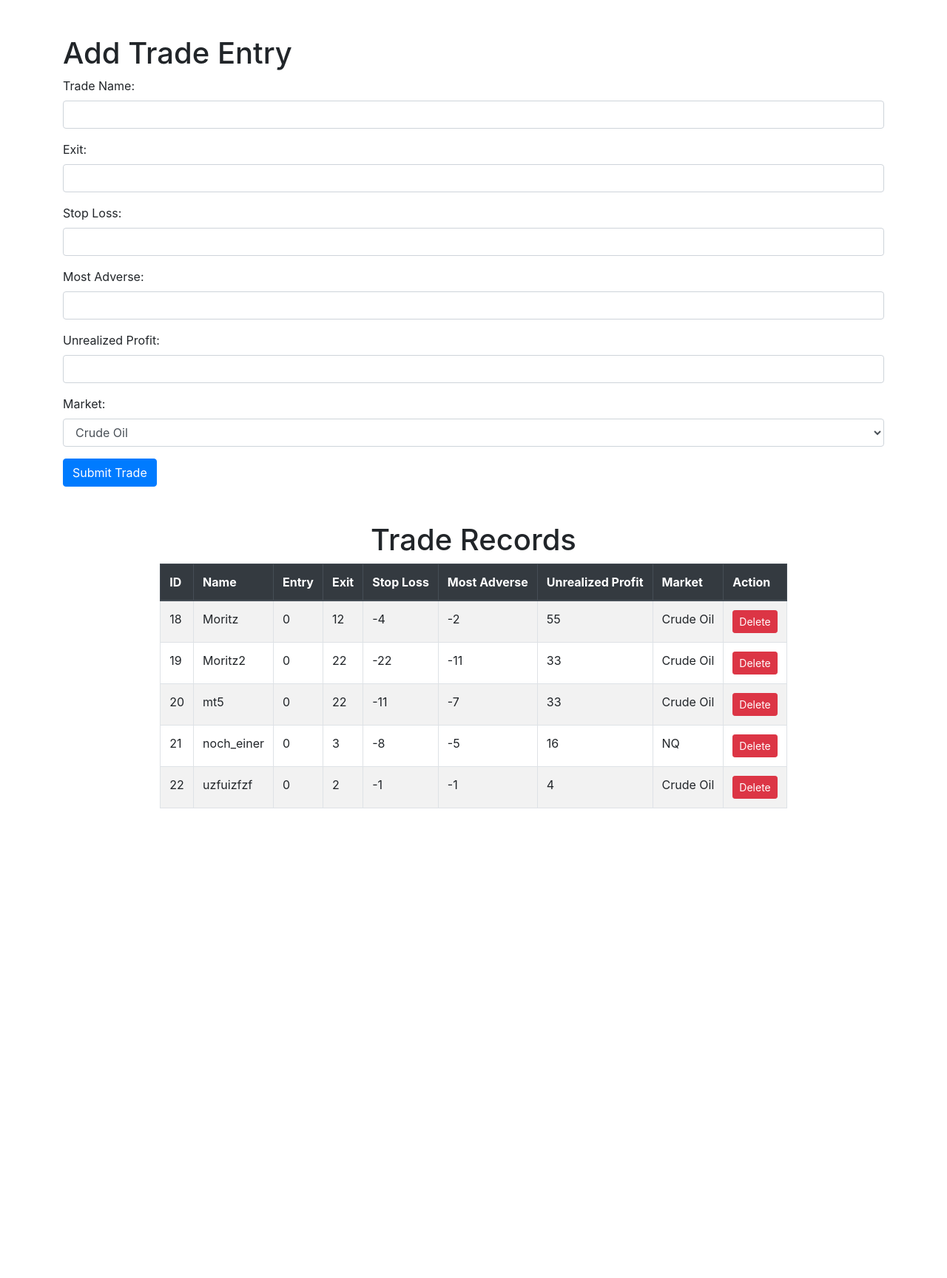
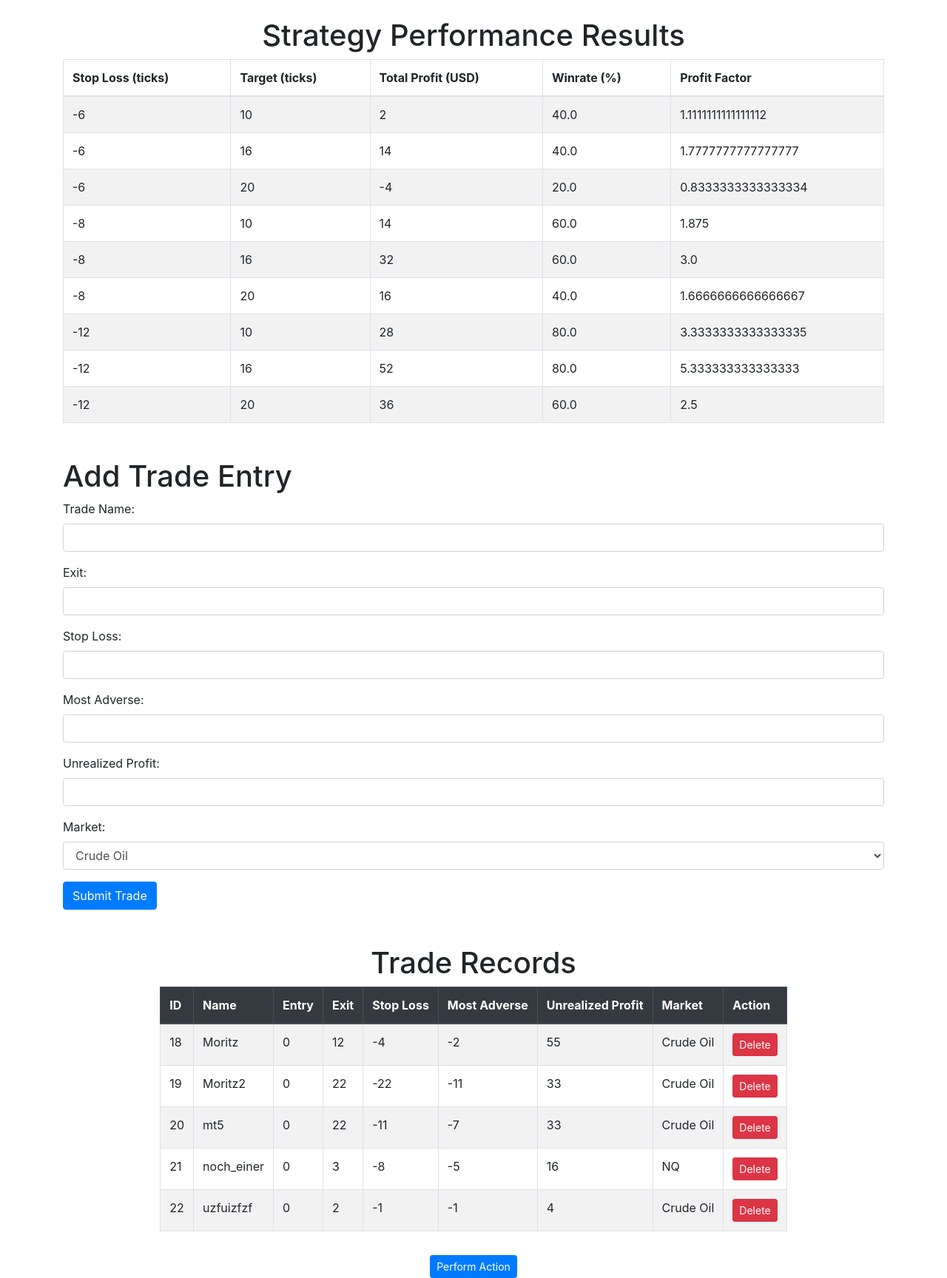
Before and after one commit to ionleader/Trading-Analysis-WebApp, a Flask app: page / in a window 1280 px wide. Shown: the whole page at 74% size. Before the commit the page ends 1093 px from the top, so only its background shows below. Run offline with Flask 3, Linux system fonts and the light colour scheme; data comes from the database, SQL or seed files in the repository; both versions use the stored data as it was after the commit; some libraries are stand-ins or nearby versions.

Commit message:
Table mit simualations ergebnissen

```diff
--- a/app.py
+++ b/app.py
@@ -1,5 +1,7 @@
 from flask import Flask, render_template, request, flash, redirect, url_for
 import sqlite3
+import numpy as np
+
 
 app = Flask(__name__)
 app.secret_key = 'your_secret_key'  # Set a secret key for session management
@@ -26,7 +28,27 @@ def init_db():
         )''')
     print("Database initialized.")
 
+def create_strategy_performance_table():
+    """Create a table for storing strategy performance results."""
+    with get_db() as conn:
+        conn.execute('''
+            CREATE TABLE IF NOT EXISTS strategy_performance (
+                id INTEGER PRIMARY KEY AUTOINCREMENT,
+                stop_loss INTEGER,
+                target INTEGER,
+                total_profit REAL,
+                winrate REAL,
+                profit_factor REAL
+            )
+        ''')
+    print("strategy_performance table is ready or already exists.")
+
+
+
+
 init_db()
+create_strategy_performance_table()
+
 
 @app.route('/trade_entry', methods=['GET', 'POST'])
 def trade_entry():
@@ -104,8 +126,6 @@ def get_all_trades():
     return trades
 
 
-
-#Simulation
 def simulate_strategy(stop_loss, target, trades):
     """
     Simulates the performance of a trading strategy given stop loss and target levels.
@@ -113,9 +133,12 @@ def simulate_strategy(stop_loss, target, trades):
     Raises an error if any trade entry is not 0.
     """
     # Check if all trades have an entry price of 0
+    print("Starting strategy simulation...")
     for trade in trades:
         if trade['entry'] != 0:
             raise ValueError("All trades must have an entry price of 0.")
+        print(
+            f"Evaluating trade: {trade['entry']}, {trade['exit']}, {trade['stop_loss']}, {trade['most_adverse']}, {trade['unrealized_profit']}")
 
     profits = []
 
@@ -123,26 +146,75 @@ def simulate_strategy(stop_loss, target, trades):
     for trade in trades:
         entry = trade['entry']
         exit_value = trade['exit']
+        stop_loss_value = trade['stop_loss']  # Access the correct stop_loss from the database
         most_adverse = trade['most_adverse']
         unrealized_profit = trade['unrealized_profit']
+
+        print(
+            f"Simulating trade: Entry: {entry}, Exit: {exit_value}, Stop Loss: {stop_loss_value}, Most Adverse: {most_adverse}, Unrealized Profit: {unrealized_profit}")
 
         # Calculate potential stop loss hit
         if most_adverse <= entry + stop_loss:
             profit = stop_loss  # Stop loss hit
+            print(f"Stop loss hit. Profit: {profit}")
         # Check if the unrealized profit meets or exceeds the target
         elif unrealized_profit >= entry + target:
             profit = target  # Target hit
+            print(f"Target hit. Profit: {profit}")
         else:
             profit = stop_loss  # If neither stop loss nor target hit, assume stop loss is the loss
+            print(f"No target or stop loss hit. Profit: {profit}")
 
         profits.append(profit)
 
+    print(f"Completed strategy simulation for stop loss: {stop_loss}, target: {target}")
     return np.array(profits)
 
 
+def analyze_strategies(trades):
+    """
+    Analyze various stop loss and target combinations to suggest improvements.
+    Returns the best strategy and performance results including P&L curves.
+    """
+    stop_loss_values = [-6, -8, -12]  # Example negative stop loss values
+    target_values = [10, 16, 20]  # Example target values
 
+    best_strategy = None
+    best_performance = -np.inf
+    performance_results = []
+    pnl_curves = {}
 
+    for stop_loss in stop_loss_values:
+        for target in target_values:
+            profits = simulate_strategy(stop_loss, target, trades)
+            total_profit = profits.sum()
+            winrate = (profits > 0).mean() * 100
+            profit_factor = (profits[profits > 0].sum() / abs(profits[profits < 0].sum())) if (profits < 0).sum() > 0 else float('inf')
 
+            # Calculate cumulative P&L curve
+            cumulative_pnl = np.cumsum(profits)
+            pnl_curves[(stop_loss, target)] = cumulative_pnl
+
+            performance_results.append({
+                'Stop Loss': stop_loss,
+                'Target': target,
+                'Total Profit': total_profit,
+                'Winrate': winrate,
+                'Profit Factor': profit_factor
+            })
+
+            # Check if this strategy is better
+            if total_profit > best_performance:
+                best_performance = total_profit
+                best_strategy = {
+                    'Stop Loss': stop_loss,
+                    'Target': target,
+                    'Total Profit': total_profit,
+                    'Winrate': winrate,
+                    'Profit Factor': profit_factor
+                }
+
+    return best_strategy, performance_results, pnl_curves
 
 
 
@@ -160,6 +232,43 @@ def delete_trade(trade_id):
         flash("Trade wurde erfolgreich gelöscht!")
         return redirect(url_for('index'))
 
+def save_strategy_performance_to_db(best_strategy, performance_results):
+    """Save the best strategy and all performance results to the SQLite database."""
+    with get_db() as conn:
+        # Save the best strategy
+        conn.execute('''INSERT INTO strategy_performance (stop_loss, target, total_profit, winrate, profit_factor)
+                        VALUES (?, ?, ?, ?, ?)''',
+                     (best_strategy['Stop Loss'], best_strategy['Target'], best_strategy['Total Profit'],
+                      best_strategy['Winrate'], best_strategy['Profit Factor']))
+
+        # Save each performance result
+        for result in performance_results:
+            conn.execute('''INSERT INTO strategy_performance (stop_loss, target, total_profit, winrate, profit_factor)
+                            VALUES (?, ?, ?, ?, ?)''',
+                         (result['Stop Loss'], result['Target'], result['Total Profit'],
+                          result['Winrate'], result['Profit Factor']))
+
+    print("Strategy performance saved to the database.")
+
+
+@app.route('/perform_action', methods=['POST'])
+def perform_action():
+    # Logic for the action (e.g., analyzing trades, running calculations, etc.)
+    # For example, you could call a function to analyze trade data:
+    trades = get_all_trades()  # Assuming you have a function to get all trades
+    best_strategy, performance_results, pnl_curves = analyze_strategies(trades)  # Your strategy analysis function
+
+    # Optionally, you can save the performance results or log them
+    save_strategy_performance_to_db(best_strategy, performance_results)  # Example of saving results
+
+    # Flash a message if you want to notify the user
+    flash('Action performed successfully!')
+
+    # After performing the action, you can render the results or redirect
+    return redirect(url_for('index'))  # Redirect to the index page to display updated data
+
+
+
 
 
 
@@ -167,7 +276,13 @@ def delete_trade(trade_id):
 @app.route('/')
 def index():
     trades = get_all_trades()  # Lädt alle Trades
-    return render_template('index.html', trades=trades)  # Übergibt die Daten an die Vorlage
+
+    best_strategy, performance_results, pnl_curves = analyze_strategies(trades)  # Analyze strategies
+    save_strategy_performance_to_db(best_strategy, performance_results)  # Save results to DB
+    print(f"Performance Results: {performance_results}")  # Log for debugging
+
+    return render_template('index.html', trades=trades, best_strategy=best_strategy,
+                           performance_results=performance_results)
 
 if __name__ == '__main__':
     app.run(port=5001, debug=True)
--- a/templates/index.html
+++ b/templates/index.html
@@ -7,6 +7,40 @@
     <title>Trade Entry</title>
 </head>
 <body>
+
+    <div class="container mt-4">
+        <h1 class="text-center">Strategy Performance Results</h1>
+
+        {% if performance_results %}
+            <table class="table table-striped table-bordered">
+                <thead>
+                    <tr>
+                        <th>Stop Loss (ticks)</th>
+                        <th>Target (ticks)</th>
+                        <th>Total Profit (USD)</th>
+                        <th>Winrate (%)</th>
+                        <th>Profit Factor</th>
+                    </tr>
+                </thead>
+                <tbody>
+                    {% for result in performance_results %}
+                        <tr>
+                            <td>{{ result['Stop Loss'] }}</td>
+                            <td>{{ result['Target'] }}</td>
+                            <td>{{ result['Total Profit'] }}</td>
+                            <td>{{ result['Winrate'] }}</td>
+                            <td>{{ result['Profit Factor'] }}</td>
+                        </tr>
+                    {% endfor %}
+                </tbody>
+            </table>
+        {% else %}
+            <p>No strategy results available.</p>
+        {% endif %}
+
+    </div>
+
+
     <div class="container mt-5">
         <h1>Add Trade Entry</h1>
         <form action="{{ url_for('trade_entry') }}" method="POST">
@@ -100,6 +134,14 @@
                 </tbody>
             </table>
         </div>
+<!-- New Button for Action -->
+        <div class="d-flex justify-content-center mt-3">
+            <form action="{{ url_for('perform_action') }}" method="POST">
+                 <button type="submit" class="btn btn-primary btn-sm">Perform Action</button>
+            </form>
+        </div>
+
+
     </div>
 </body>
 </html>
```
Also changed, not shown: trades.db.
